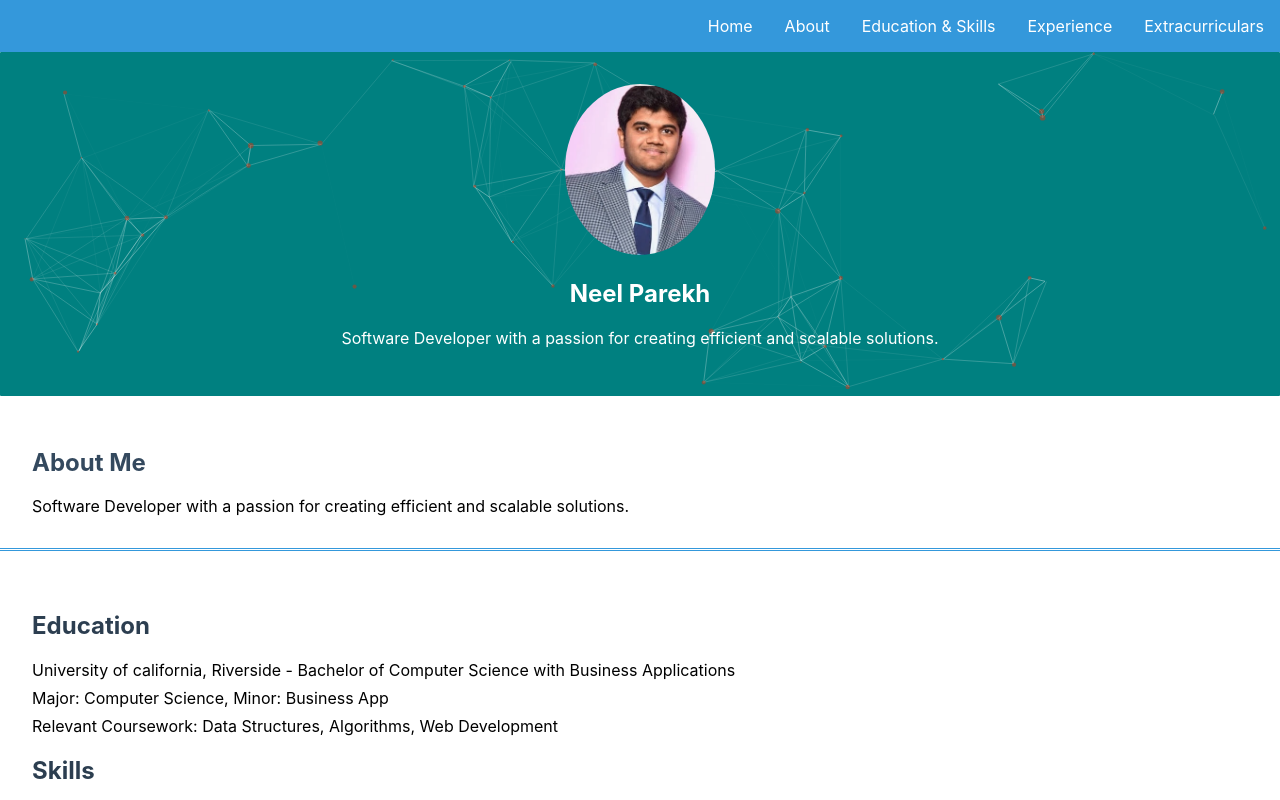
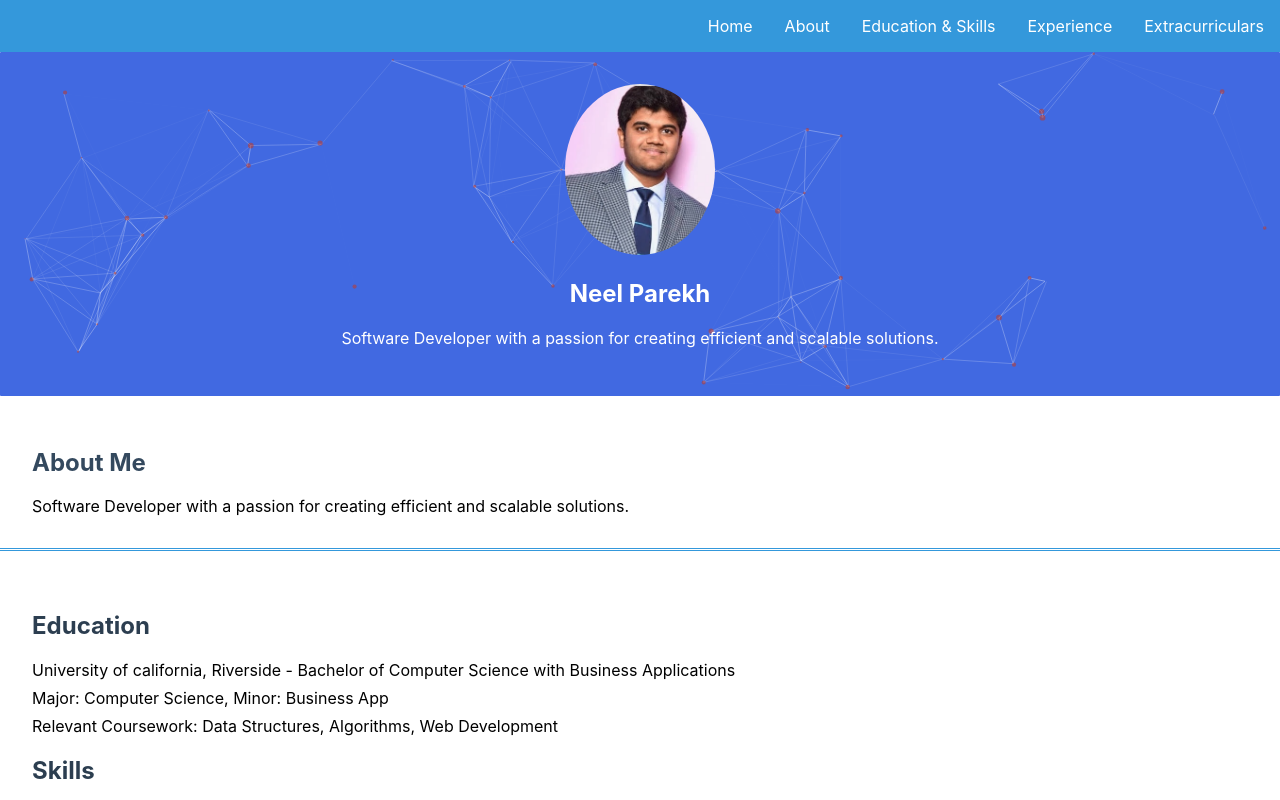
Before and after one commit to np2400/my-portfolio, a React (Create React App) app: page / in a window 1280 px wide. Shown: the top 800 px of the page. Built offline with nearby package versions, Linux system fonts and the light colour scheme.

Commit message:
Update Hero.css to change background color

```diff
--- a/src/Hero.css
+++ b/src/Hero.css
@@ -1,6 +1,6 @@
 .hero {
   position: relative;
-  background: teal;
+  background: royalblue ;
   color: white;
   padding: 2rem;
   text-align: center;
```
